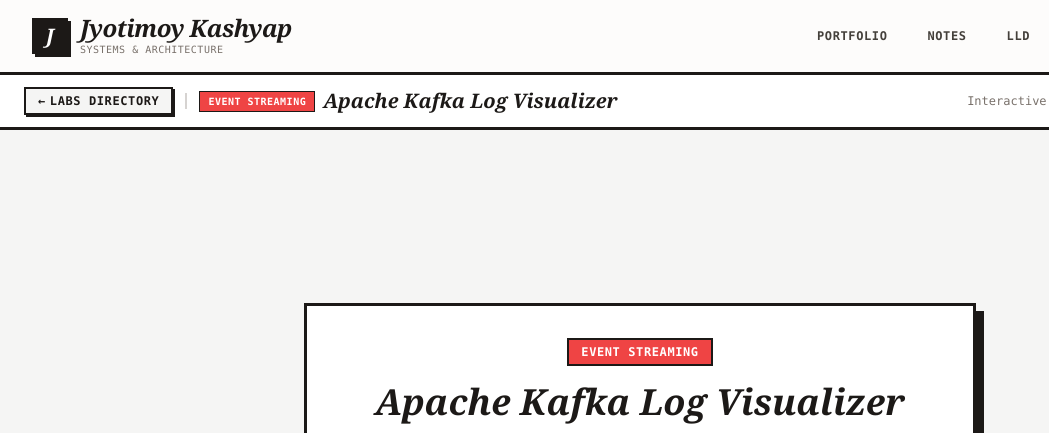
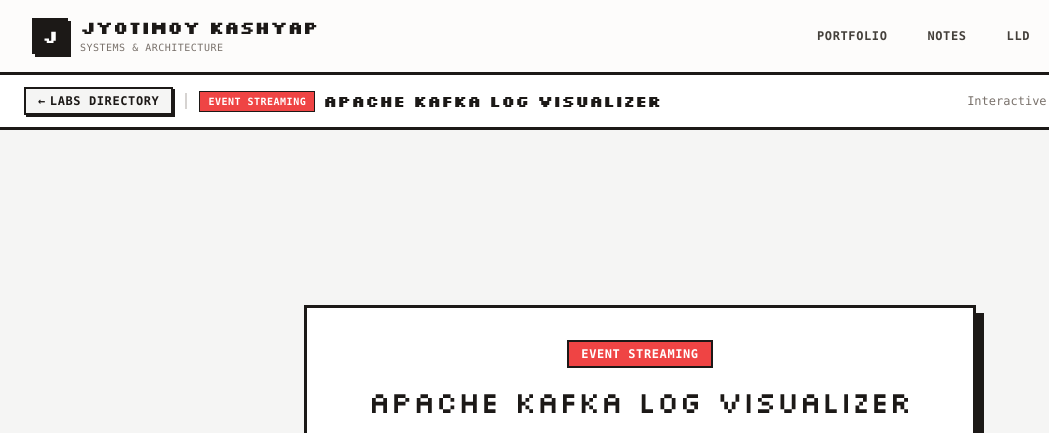
Before and after one commit to JyotimoyKashyap/system-design-labs, an Astro site in the folder apps/web/: page /labs/apache-kafka in a window 1280 px wide. Shown: the top 433 px of the page, 0-1049 px from the left. Built offline with nearby package versions, Linux system fonts and the light colour scheme; Astro itself is replaced by a stand-in of ours; a web font is replaced by a local one.

Commit message:
feat(web): apply Silkscreen font to Navbar, Footer brand names, and Lab headers

```diff
--- a/apps/web/src/components/Footer.astro
+++ b/apps/web/src/components/Footer.astro
@@ -7,11 +7,11 @@ const currentYear = new Date().getFullYear();
     <div class="grid grid-cols-1 md:grid-cols-4 gap-8 mb-12">
       <!-- Col 1: Bio / Manifesto -->
       <div class="md:col-span-2 space-y-4">
-        <div class="flex items-center gap-2">
-          <div class="w-7 h-7 bg-stone-900 text-white font-serif font-black italic flex items-center justify-center text-base shadow-[2px_2px_0px_0px_rgba(28,25,23,1)]">
+        <div class="flex items-center gap-2.5">
+          <div class="w-7 h-7 bg-stone-900 text-white font-silkscreen not-italic font-bold flex items-center justify-center text-sm shadow-[2px_2px_0px_0px_rgba(28,25,23,1)]">
             J
           </div>
-          <span class="font-serif italic font-black text-xl text-stone-900">
+          <span class="font-silkscreen not-italic font-bold text-base sm:text-lg text-stone-900 leading-none">
             Jyotimoy Kashyap
           </span>
         </div>
--- a/apps/web/src/components/Navbar.astro
+++ b/apps/web/src/components/Navbar.astro
@@ -22,14 +22,14 @@ const isActive = (href: string) => {
   <div class="max-w-7xl mx-auto px-4 sm:px-8 h-18 flex items-center justify-between">
     <!-- Brand / Logo -->
     <a href="/" class="group flex items-center gap-3 text-stone-900 no-underline">
-      <div class="w-9 h-9 bg-stone-900 text-white font-serif font-black italic flex items-center justify-center text-xl shadow-[3px_3px_0px_0px_rgba(28,25,23,1)] group-hover:-translate-x-0.5 group-hover:-translate-y-0.5 transition-transform">
+      <div class="w-9 h-9 bg-stone-900 text-white font-silkscreen not-italic font-bold flex items-center justify-center text-lg shadow-[3px_3px_0px_0px_rgba(28,25,23,1)] group-hover:-translate-x-0.5 group-hover:-translate-y-0.5 transition-transform">
         J
       </div>
       <div class="flex flex-col">
-        <span class="font-serif italic font-black text-xl sm:text-2xl tracking-tight text-stone-900 leading-none">
+        <span class="font-silkscreen not-italic font-bold text-base sm:text-lg tracking-tight text-stone-900 leading-none">
           Jyotimoy Kashyap
         </span>
-        <span class="font-mono text-[10px] text-stone-500 tracking-wider uppercase mt-0.5">
+        <span class="font-mono text-[10px] text-stone-500 tracking-wider uppercase mt-1">
           Systems &amp; Architecture
         </span>
       </div>
--- a/apps/web/src/pages/labs/[slug].astro
+++ b/apps/web/src/pages/labs/[slug].astro
@@ -39,7 +39,7 @@ const { lab } = Astro.props;
           >
             {lab.data.tag}
           </span>
-          <h1 class="font-serif italic font-black text-lg sm:text-xl text-stone-900 leading-none">
+          <h1 class="font-silkscreen not-italic font-bold text-sm sm:text-base text-stone-900 leading-none">
             {lab.data.title}
           </h1>
         </div>
@@ -70,7 +70,7 @@ const { lab } = Astro.props;
           {lab.data.category}
         </span>
 
-        <h2 class="font-serif italic font-black text-3xl sm:text-4xl text-stone-900">
+        <h2 class="font-silkscreen not-italic text-2xl sm:text-3xl text-stone-900">
           {lab.data.title}
         </h2>
 
```
